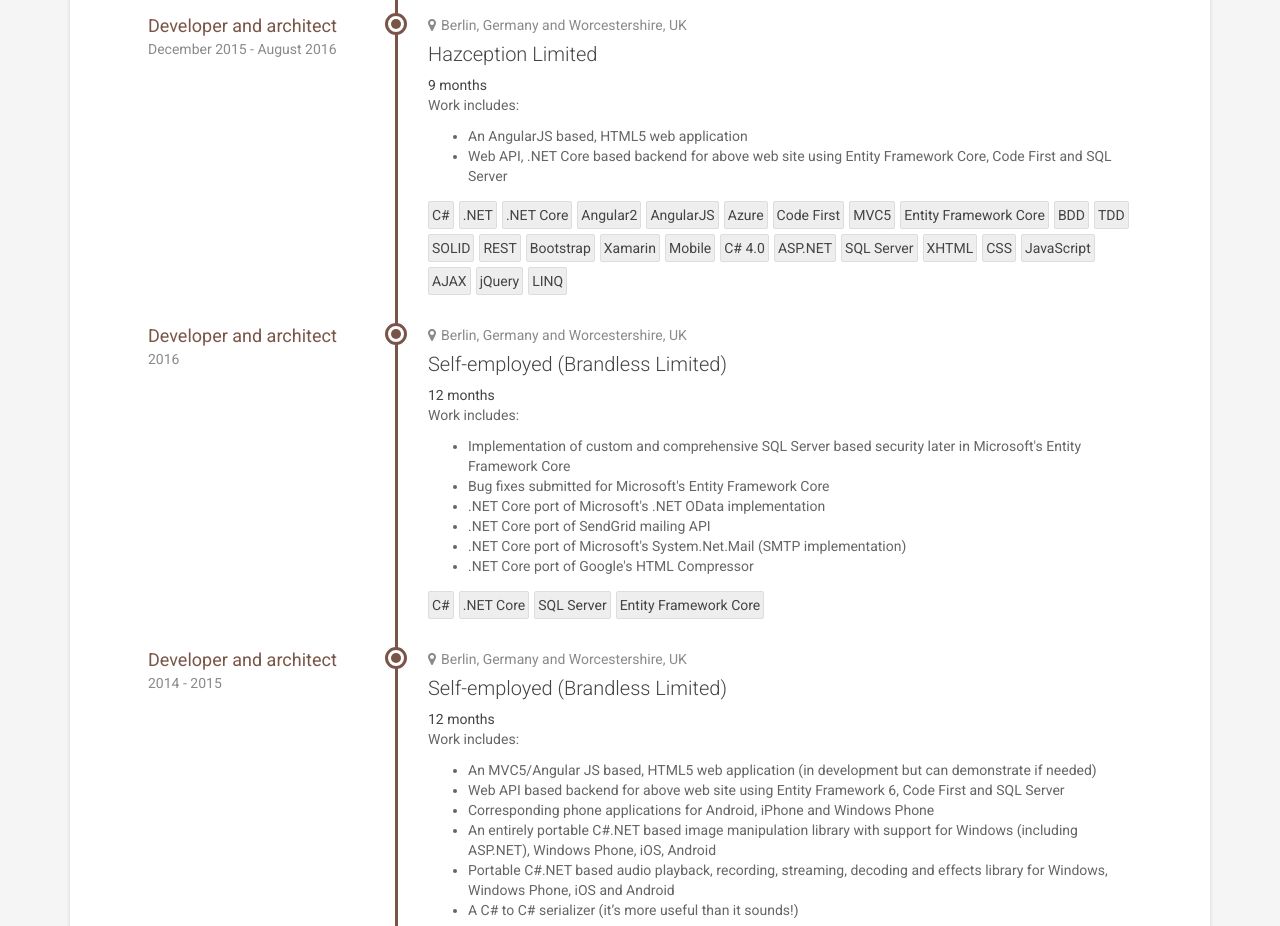
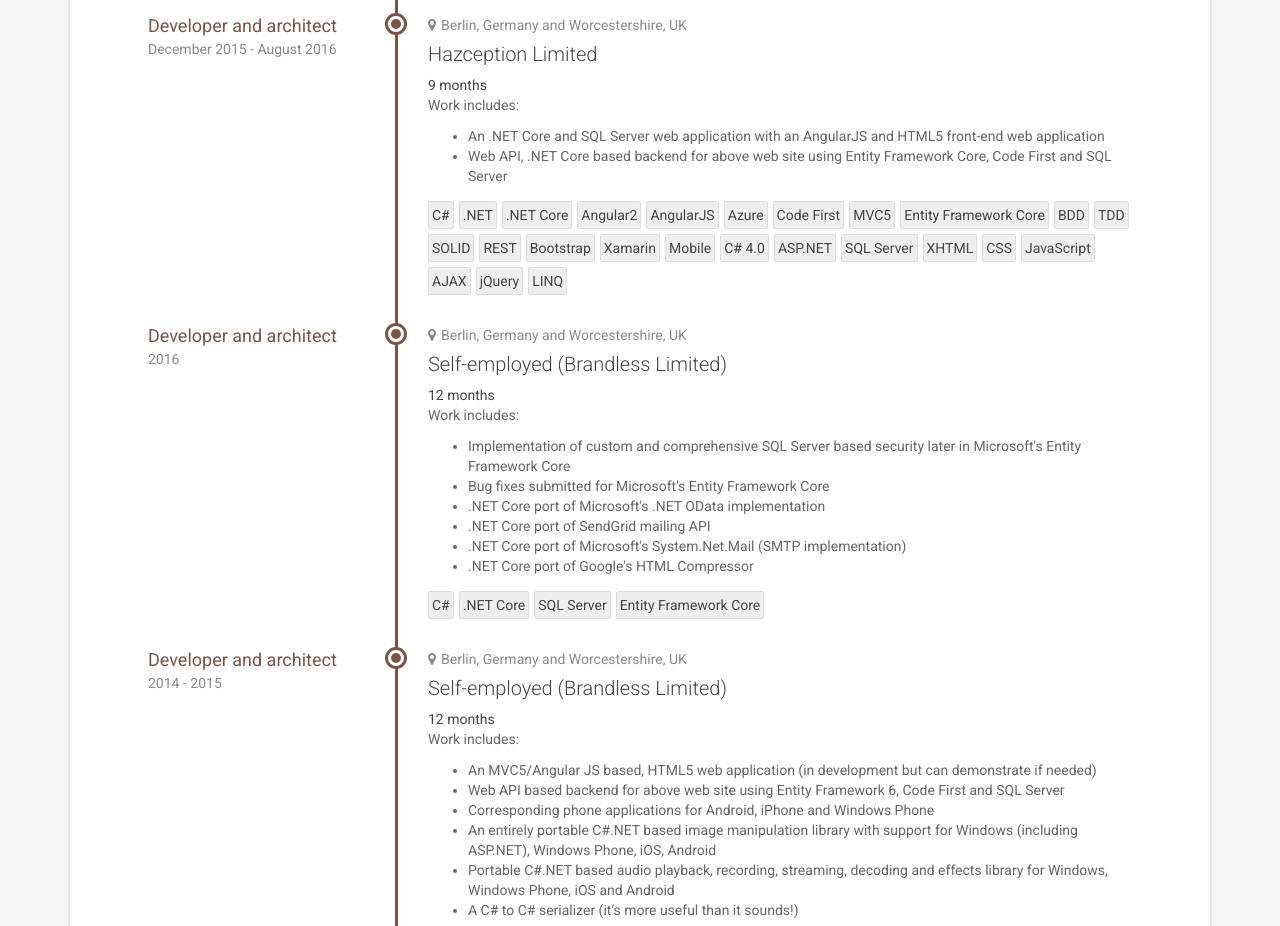
Before and after one commit to joshcomley/cv, an Angular app: page / in a window 1280 px wide. Shown: the part 1180-2106 px from the top of the page. Built offline with nearby package versions, Linux system fonts and the light colour scheme.

Commit message:
Updating Hazception

```diff
--- a/src/app/app.component.ts
+++ b/src/app/app.component.ts
@@ -68,7 +68,7 @@ export class AppComponent {
         "December 2015 - August 2016",
         `<p>Work includes:</p>
         <ul>
-<li>An AngularJS based, HTML5 web application</li>
+<li>An .NET Core and SQL Server web application with an AngularJS and HTML5 front-end web application</li>
 <li>Web API, .NET Core based backend for above web site using Entity Framework Core, Code First and SQL Server</li>
 </ul>`,
         ["C#", ".NET", ".NET Core", "Angular2", "AngularJS", "Azure", "Code First", "MVC5", "Entity Framework Core", "BDD", "TDD", "SOLID", "REST", "Bootstrap", "Xamarin", " Mobile", "C# 4.0", "ASP.NET", "SQL Server", "XHTML", "CSS", "JavaScript", "AJAX", "jQuery", "LINQ"]));
```
